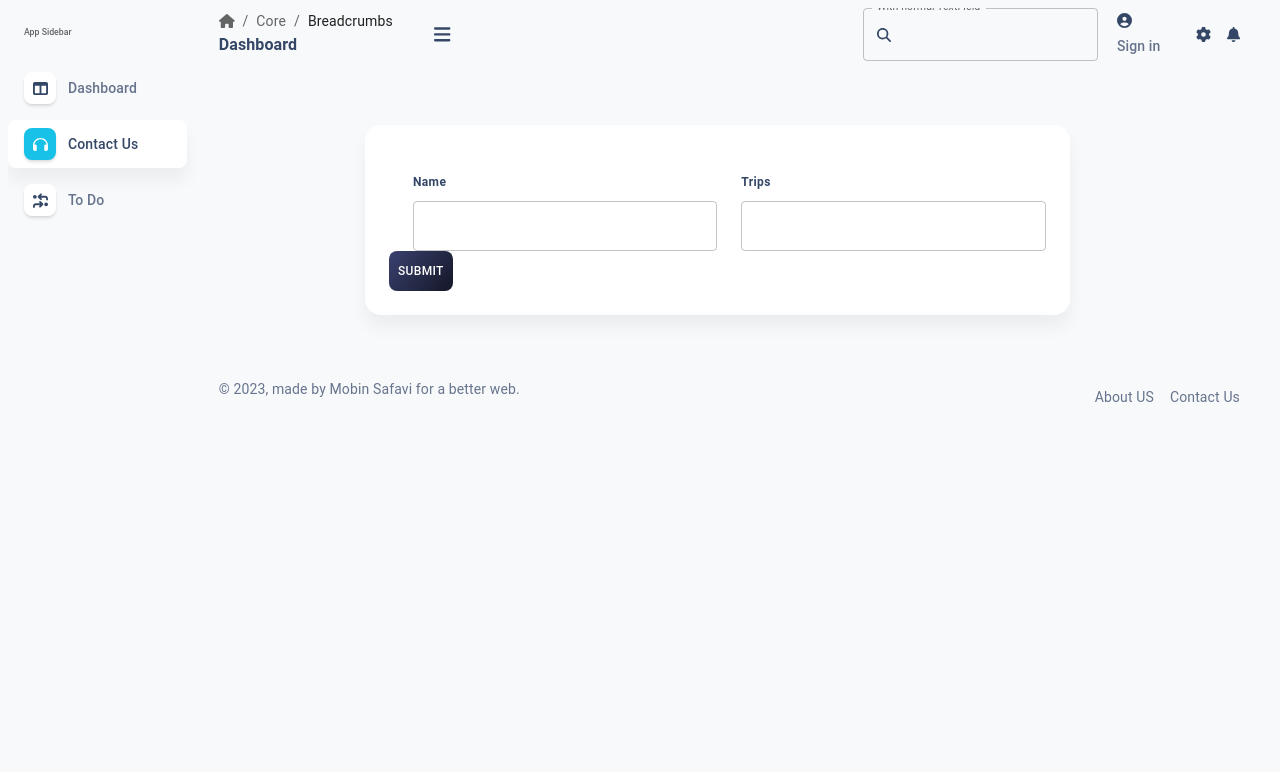
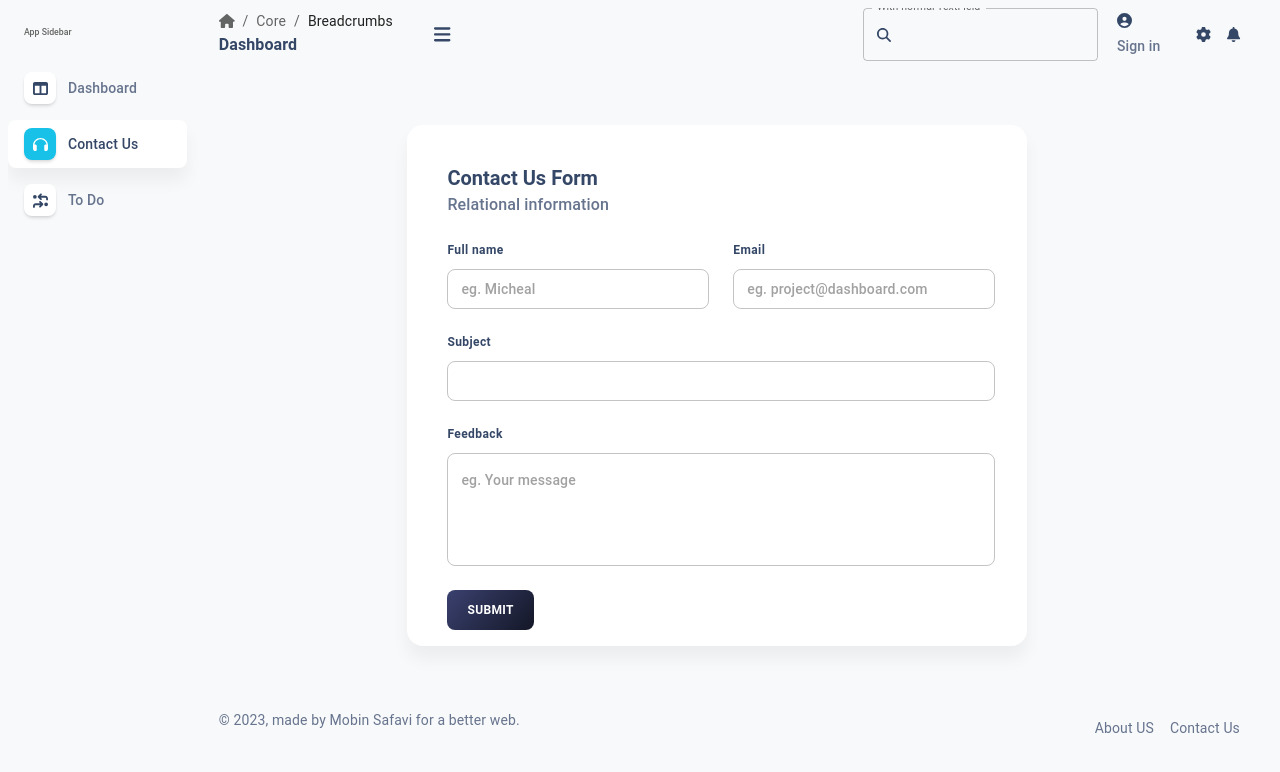
Before and after one commit to Mobinsafavi/dashboard, a React (Vite) app: page /contact-us in a window 1280 px wide. Shown: the top 772 px of the page. Built offline with nearby package versions, Linux system fonts and the light colour scheme.

Commit message:
feat : working on contact us form

```diff
--- a/src/components/common/CustomButton.tsx
+++ b/src/components/common/CustomButton.tsx
@@ -8,12 +8,13 @@ interface ICustomButtonProps {
   children: Children;
 }
 
-const StyledButton = styled(Button)(({ size, theme }) => ({
+const StyledButton = styled(Button)(({ size }) => ({
   height: size === "medium" || !size ? 40 : undefined,
   fontSize: "1.2rem",
   color: "white",
-  padding: 2,
+  padding: "2rem !important",
   borderRadius: "0.8rem",
+  fontWeight: 700,
 }));
 
 const CustomButton: React.FC<ICustomButtonProps & ButtonProps> = ({
--- a/src/components/common/CustomPaper.tsx
+++ b/src/components/common/CustomPaper.tsx
@@ -11,13 +11,14 @@ const CustomPaper: React.FC<ICustomPaper & GridProps> = ({
 }) => {
   return (
     <Grid
-      {...props}
       container
+      p={2}
       sx={{
         borderRadius: "1.6rem",
         boxShadow: "rgba(0, 0, 0, 0.05) 0rem 1.25rem 1.6875rem 0rem;",
         backgroundColor: "white",
       }}
+      {...props}
     >
       {children}
     </Grid>
--- a/src/components/common/inputs/CustomInputBase.tsx
+++ b/src/components/common/inputs/CustomInputBase.tsx
@@ -2,10 +2,15 @@ import { styled, TextField, TextFieldProps } from "@mui/material";
 
 const CustomInputBase = styled(TextField)(({ multiline, size }) => ({
   "& .MuiInputBase-root": {
-    height: multiline ? undefined : size === "small" ? 40 : 50,
+    height: multiline ? undefined : size === "small" ? 30 : 40,
     backgroundColor: "#ffffff",
     fontSize: "1.4rem",
     fontWeight: 500,
+    borderRadius: "0.8rem",
+    "&.Mui-focused fieldset": {
+      borderColor: "rgb(53, 209, 245)",
+      boxShadow: "rgb(129, 227, 249) 0rem 0rem 0rem 0.125rem",
+    },
   },
   "& ::placeholder": {
     fontSize: "1.4rem",
--- a/src/pages/ContactUs.tsx
+++ b/src/pages/ContactUs.tsx
@@ -1,17 +1,23 @@
 import { FormProvider, useForm } from "react-hook-form";
-import { yupResolver } from "@hookform/resolvers/yup";
-import { ContactUsSchema } from "../helpers/validations/schemas/ContactUsSchema";
-import TextInput from "../components/common/inputs/TextInput";
+import FormTextInput from "../components/common/inputs/TextInput/FormTextInput";
 import CustomPaper from "../components/common/CustomPaper";
-import { Button, Grid } from "@mui/material";
+import { Grid, Typography } from "@mui/material";
 import CustomButton from "../components/common/CustomButton";
 
-const MyForm = () => {
-  const methods = useForm<FormData>({
+interface IContactUsFormData {
+  name: string;
+  email: string;
+  subject: string;
+  feedback: string;
+}
+
+const ContactUs = () => {
+  const methods = useForm<IContactUsFormData>({
     mode: "all",
-    resolver: yupResolver(ContactUsSchema),
+    defaultValues: { name: "", email: "", subject: "", feedback: "" },
+    // resolver: yupResolver(ContactUsSchema),
   });
-  const onSubmit = (data: FormData) => console.log(data);
+  const onSubmit = (data: IContactUsFormData) => console.log(data);
 
   const gridSizes = { xs: 12, md: 6 };
 
@@ -19,17 +25,51 @@ const MyForm = () => {
     <FormProvider {...methods}>
       <form onSubmit={methods.handleSubmit(onSubmit)}>
         <Grid container sx={{ justifyContent: "center" }}>
-          <Grid item xs={8}>
-            <CustomPaper my={8} p={3} spacing={3}>
-              <Grid item {...gridSizes}>
-                <TextInput name="name" label="Name" />
+          <Grid item xs={7}>
+            <CustomPaper my={8} spacing={3} pr={4}>
+              <Grid item xs={12}>
+                <Typography
+                  variant="h5"
+                  color="primary"
+                  className="font-weight-bold"
+                >
+                  Contact Us Form
+                </Typography>
+                <Typography variant="h6" color="secondary">
+                  Relational information
+                </Typography>
               </Grid>
               <Grid item {...gridSizes}>
-                <TextInput name="trips" label="Trips" />
+                <FormTextInput
+                  placeholder="eg. Micheal"
+                  name="name"
+                  label="Full name"
+                />
               </Grid>
-              <CustomButton bgColor="secondary" type="submit">
-                Submit
-              </CustomButton>
+              <Grid item {...gridSizes}>
+                <FormTextInput
+                  placeholder="eg. project@dashboard.com"
+                  name="email"
+                  label="Email"
+                />
+              </Grid>
+              <Grid item xs={12}>
+                <FormTextInput name="subject" label="Subject" />
+              </Grid>
+              <Grid item xs={12}>
+                <FormTextInput
+                  placeholder="eg. Your message"
+                  multiline
+                  rows={4}
+                  name="feedback"
+                  label="Feedback"
+                />
+              </Grid>
+              <Grid item>
+                <CustomButton bgColor="secondary" type="submit">
+                  Submit
+                </CustomButton>
+              </Grid>
             </CustomPaper>
           </Grid>
         </Grid>
@@ -38,4 +78,4 @@ const MyForm = () => {
   );
 };
 
-export default MyForm;
+export default ContactUs;
```
